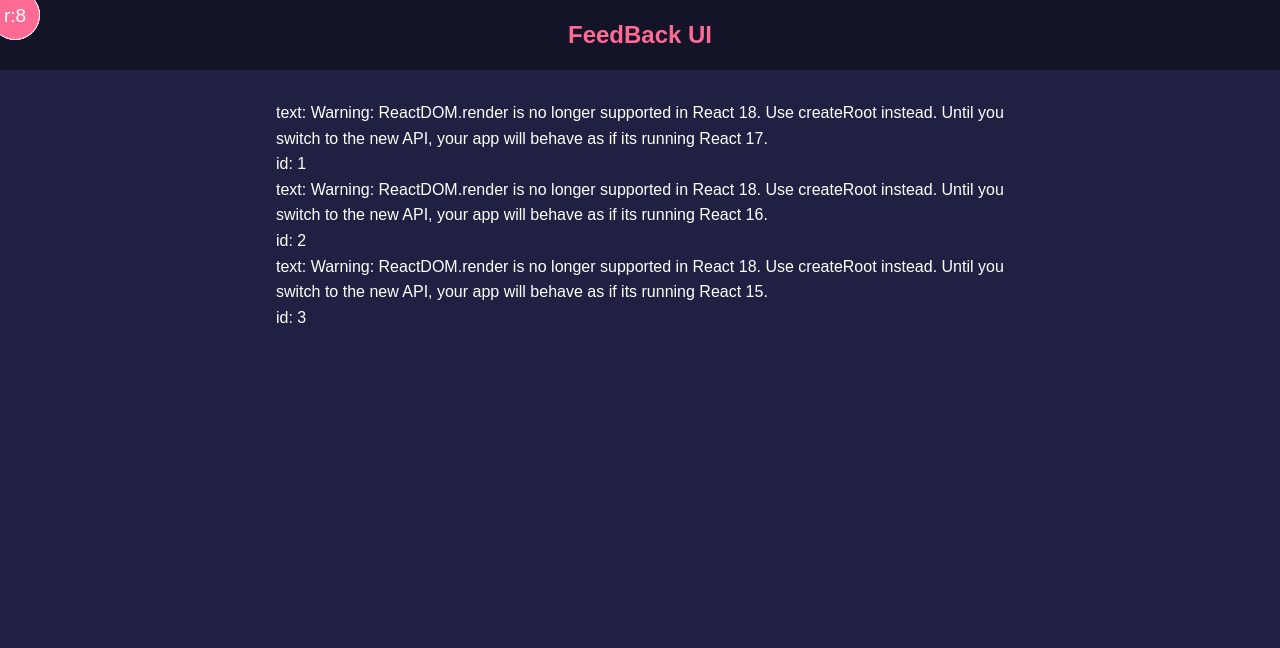
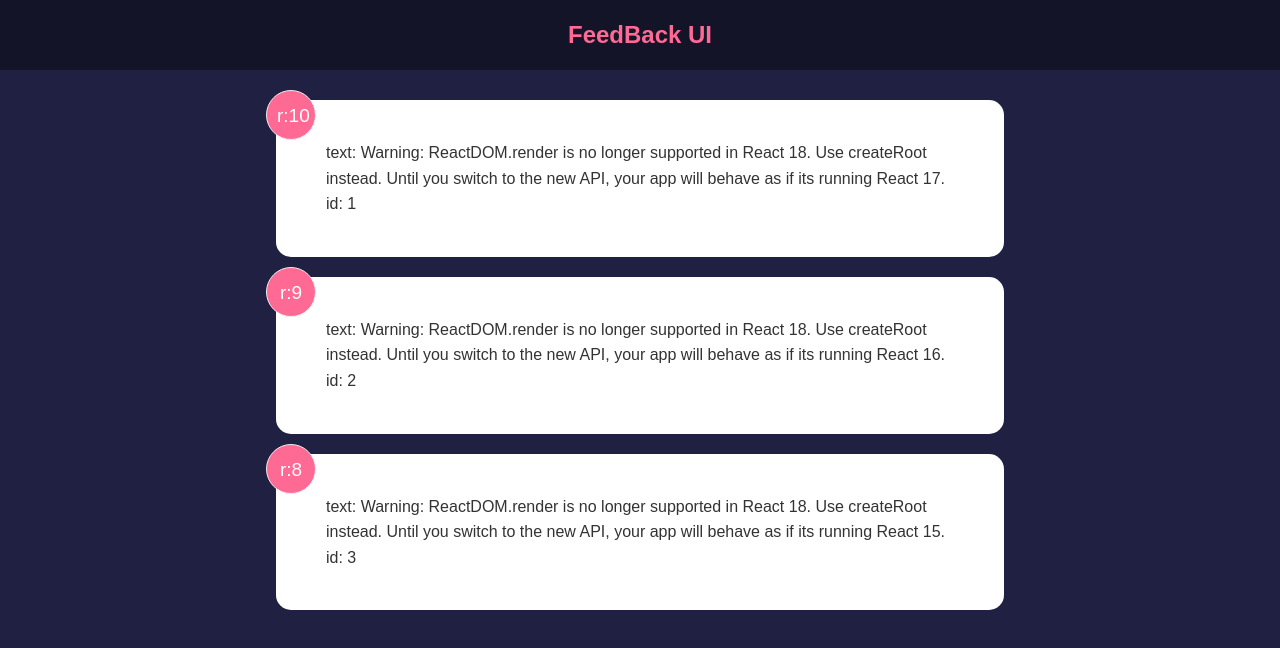
Before and after one commit to OybekKayumov/feedback-app, a React (Create React App) app: page / in a window 1280 px wide. Shown: the top 648 px of the page. Built offline with nearby package versions, Linux system fonts and the light colour scheme.

Commit message:
add Card component - children class-card

```diff
--- a/src/components/shared/Card.jsx
+++ b/src/components/shared/Card.jsx
@@ -2,7 +2,7 @@ import React from 'react'
 
 function Card({children}) {
   return (
-    <div>
+    <div  className='card'>
       {children}
     </div>
   )
```
